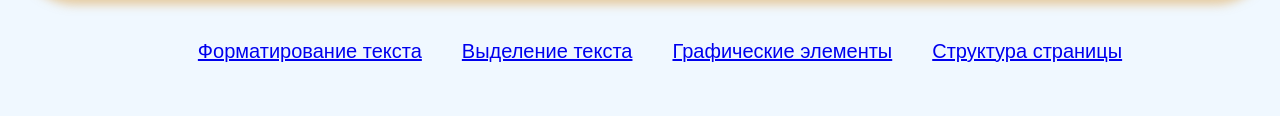
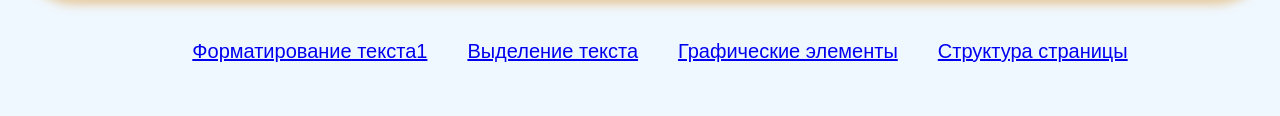
Before and after one commit to trueliss/Spravochnik_Tegov, a plain HTML site: page index.html in a window 1280 px wide. Shown: the part 169-285 px from the top of the page. Drawn offline with Linux system fonts and the light colour scheme.

Commit message:
Update index.html
second_commit

```diff
--- a/index.html
+++ b/index.html
@@ -13,7 +13,7 @@
 
     <nav>
         <ul class="site_menu" type="none">
-            <li><a href="#format">Форматирование текста</a></li>
+            <li><a href="#format">Форматирование текста1</a></li>
             <li><a href="#mark">Выделение текста</a></li>
             <li><a href="#graph">Графические элементы</a></li>
             <li><a href="#structure">Cтруктура страницы</a></li>
```
